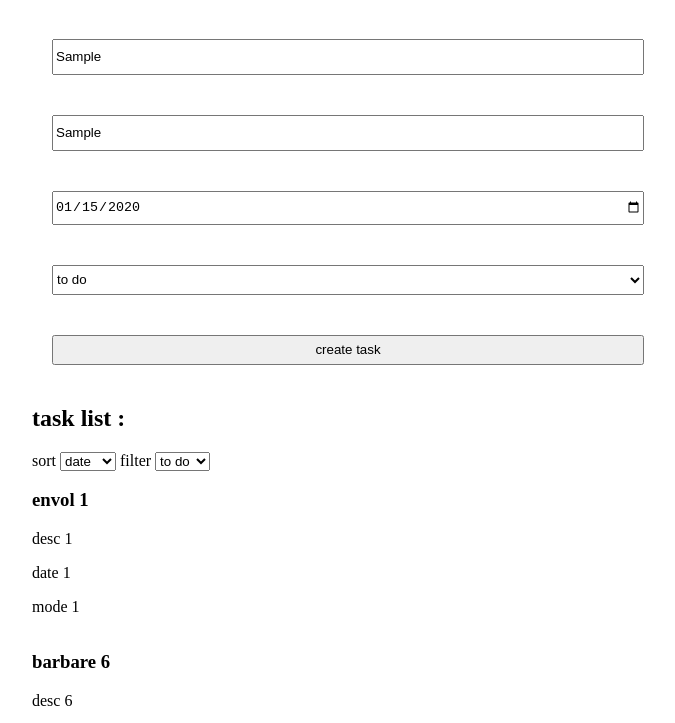
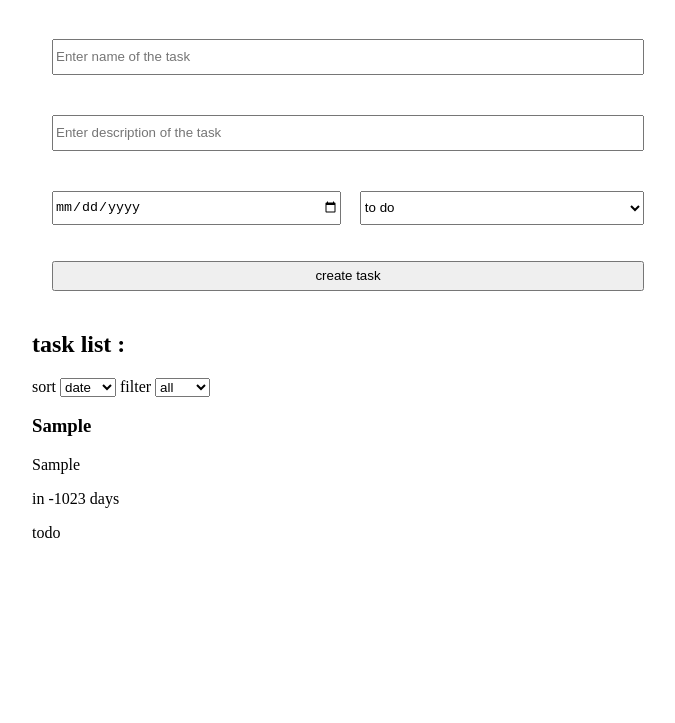
Before and after one commit to NicolasEngels/project-planner, a plain HTML site: page index.html in a window 1280 px wide. Both pictures are taken after typing "Sample", "Sample", "2020-01-15" into the empty fields and a click on the button "create task". Shown: the part 61-784 px from the top of the page, without its empty margins (292-967 px from the left). Drawn offline with Linux system fonts and the light colour scheme.

Commit message:
presque finnit hn

```diff
--- a/index.html
+++ b/index.html
@@ -13,35 +13,39 @@
         <div id="taskCreator">
           <input type="text" id="title" placeholder="Enter name of the task">
           <input type="text" id="description" placeholder="Enter description of the task">
+          <div id="divi">
             <input type="date" id="date">
             <select id="toggle-mode">
               <option value="todo" selected>to do</option>
               <option value="doing">doing</option>
               <option value="done">done</option>
             </select>
+          </div>
           <button id="create">create task</button>
         </div>
 
-        <div id="taskPlace">
+        <div id="tasksPlace">
           <h2>task list :</h2>
 
           <div>
             <label>sort</label>
             <select  id="sort">
               <option value="date" selected>date</option>
-              <option value="name">name</option>
+              <option value="name" >name</option>
             </select>
 
             <label>filter</label>
             <select id="filter">
               <option value="task" selected>all</option>
-              <option value="todo" selected>to do</option>
+              <option value="todo" >to do</option>
               <option value="doing">doing</option>
               <option value="done">done</option>
             </select>
           </div>
 
-          <div class="task todo">
+          <div id="tasklist">
+
+            <!-- <div class="task todo">
               <h3>envol 1</h3>
 
               <p>desc 1</p>
@@ -99,6 +103,7 @@
               <p>date 6</p>
 
               <p>mode 6</p>
+            </div> -->
           </div>
         </div>
         <script src="./script.js"></script>
--- a/script.js
+++ b/script.js
@@ -1,4 +1,6 @@
 const button = document.getElementById("create");
+
+let tasks = [];
 
 const filtering = () => {
     const taskList = document.querySelectorAll(".task");
@@ -13,38 +15,92 @@ const filtering = () => {
 
 const sorting = () => {
     if(sort.value === 'name'){
-        console.log('namo');
-    }else{
-        console.log('dato');
-    }
-}
+        tasks.sort((a, b) => a.titleStocked.localeCompare(b.titleStocked));
 
-button.addEventListener('click', () => {
+        document.getElementById("tasklist").innerHTML=""
+
+        for (i in tasks){
 
             const newTask = document.createElement("div");
             newTask.classList.add('task');
 
             const taskTitle = document.createElement("h3");
-    taskTitle.innerHTML = document.getElementById("title").value;
+            taskTitle.innerHTML = tasks[i].titleStocked;
+            document.getElementById("title").value='';
             newTask.appendChild(taskTitle);
 
             const taskDescription = document.createElement("p");
-    taskDescription.innerHTML = document.getElementById("description").value;
+            taskDescription.innerHTML = tasks[i].descrStocked;
+            document.getElementById("description").value='';
             newTask.appendChild(taskDescription);
 
-    const deadlineTime = new Date(document.getElementById("date").value)
-    const now = new Date();
             const taskDeadline = document.createElement("p");
-    taskDeadline.innerHTML = `in ` + Math.floor((deadlineTime.getTime() - now.getTime()) / (1000 * 60 * 60 * 24))+1 + ` days`;
+            taskDeadline.innerHTML = `in ` + tasks[i].timeRemainingStocked + ` days`;
+            document.getElementById("date").value='';
             newTask.appendChild(taskDeadline);
 
             const taskMode = document.createElement("p");
-    taskMode.innerHTML = document.getElementById("toggle-mode").value;
+            taskMode.innerHTML = tasks[i].modeStocked;
             newTask.classList.add(document.getElementById("toggle-mode").value.toString());
             newTask.appendChild(taskMode);
 
-    document.getElementById("taskPlace").appendChild(newTask);
+
+            document.getElementById("tasklist").appendChild(newTask);
+        }
+    }else{
+        tasks.sort((a, b) => a.timeRemainingStocked - b.timeRemainingStocked);
+
+        document.getElementById("tasklist").innerHTML=""
+
+        for (i in tasks){
+            const newTask = document.createElement("div");
+            newTask.classList.add('task');
+
+            const taskTitle = document.createElement("h3");
+            taskTitle.innerHTML = tasks[i].titleStocked;
+            document.getElementById("title").value='';
+            newTask.appendChild(taskTitle);
+
+            const taskDescription = document.createElement("p");
+            taskDescription.innerHTML = tasks[i].descrStocked;
+            document.getElementById("description").value='';
+            newTask.appendChild(taskDescription);
+
+            const taskDeadline = document.createElement("p");
+            taskDeadline.innerHTML = `in ` + tasks[i].timeRemainingStocked + ` days`;
+            document.getElementById("date").value='';
+            newTask.appendChild(taskDeadline);
+
+            const taskMode = document.createElement("p");
+            taskMode.innerHTML = tasks[i].modeStocked;
+            newTask.classList.add(document.getElementById("toggle-mode").value.toString());
+            newTask.appendChild(taskMode);
+
+
+            document.getElementById("tasklist").appendChild(newTask);
+        }
+    }
+}
+
+
+button.addEventListener('click', () => {
+
+    const title = document.getElementById("title").value;
+    const descr = document.getElementById("description").value;
+    const mode = document.getElementById("toggle-mode").value;
+    const deadlineTime = new Date(document.getElementById("date").value);
+    const now = new Date();
+    const timeRemaining = Math.floor((deadlineTime.getTime() - now.getTime()) / (1000 * 60 * 60 * 24)+1);
+
+    let stocked = {
+        titleStocked : title,
+        descrStocked : descr,
+        timeRemainingStocked : timeRemaining,
+        modeStocked : mode
+    };tasks.push(stocked);
+
     filtering();
+    sorting();
 });
 
 const sort = document.getElementById("sort");
@@ -57,12 +113,4 @@ filter.addEventListener('change', () => {
     filtering();
 });
 
-
-
-const taskList = document.querySelectorAll(".task");
-const taskNameList = [];
-for (const task of taskList){
-    taskNameList.push(task.children[0].textContent);
-}
-console.log(taskNameList)
-console.log(taskNameList.sort());
+sorting();
--- a/style.css
+++ b/style.css
@@ -2,7 +2,7 @@ h1{
     text-align: center;
 }
 
-#taskCreator, #taskPlace{
+#taskCreator, #tasksPlace{
     display: flex;
     flex-direction: column;
     width: 50%;
@@ -13,3 +13,17 @@ h1{
     margin: 20px;
     height: 30px;
 }
+
+#date, #toggle-mode{
+    width: 48%;
+    margin: auto 0;
+}
+
+#toggle-mode{
+    height: 34px;
+}
+
+#divi{
+    display: flex;
+    justify-content: space-between;
+}
```
Lines whose indentation alone changed are shown as unchanged.
